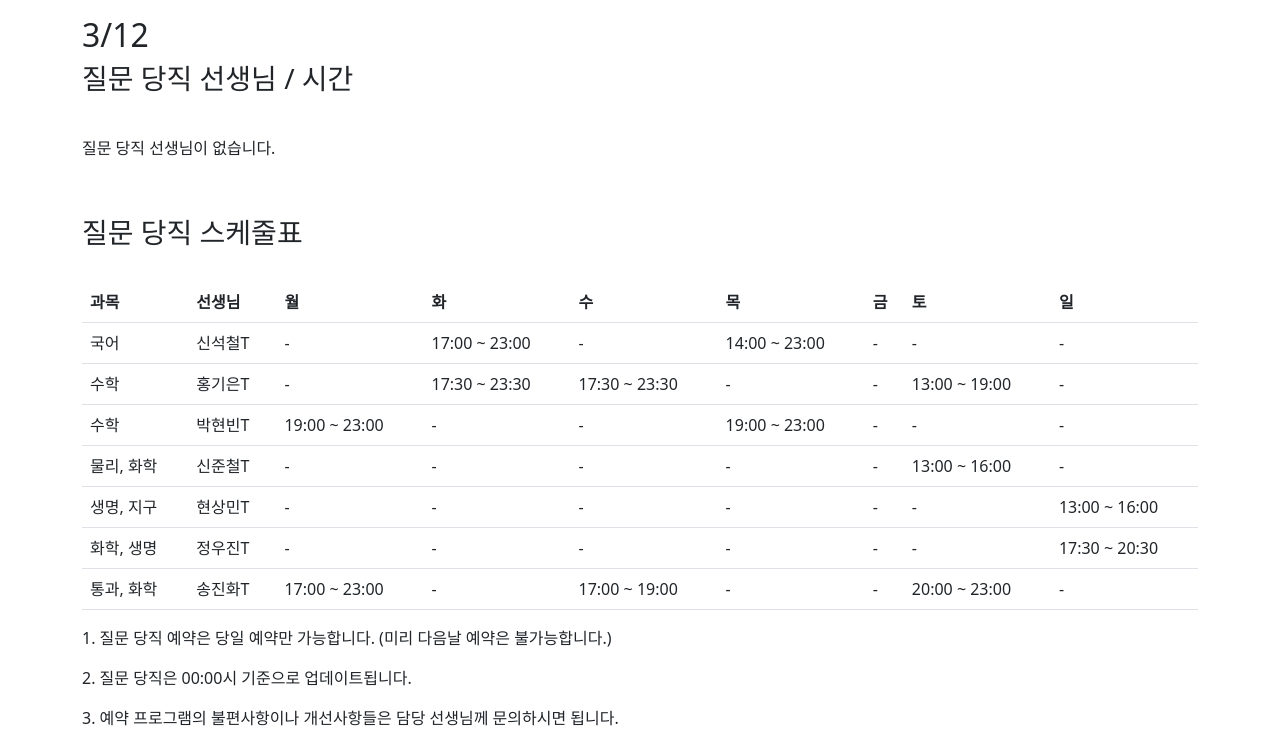
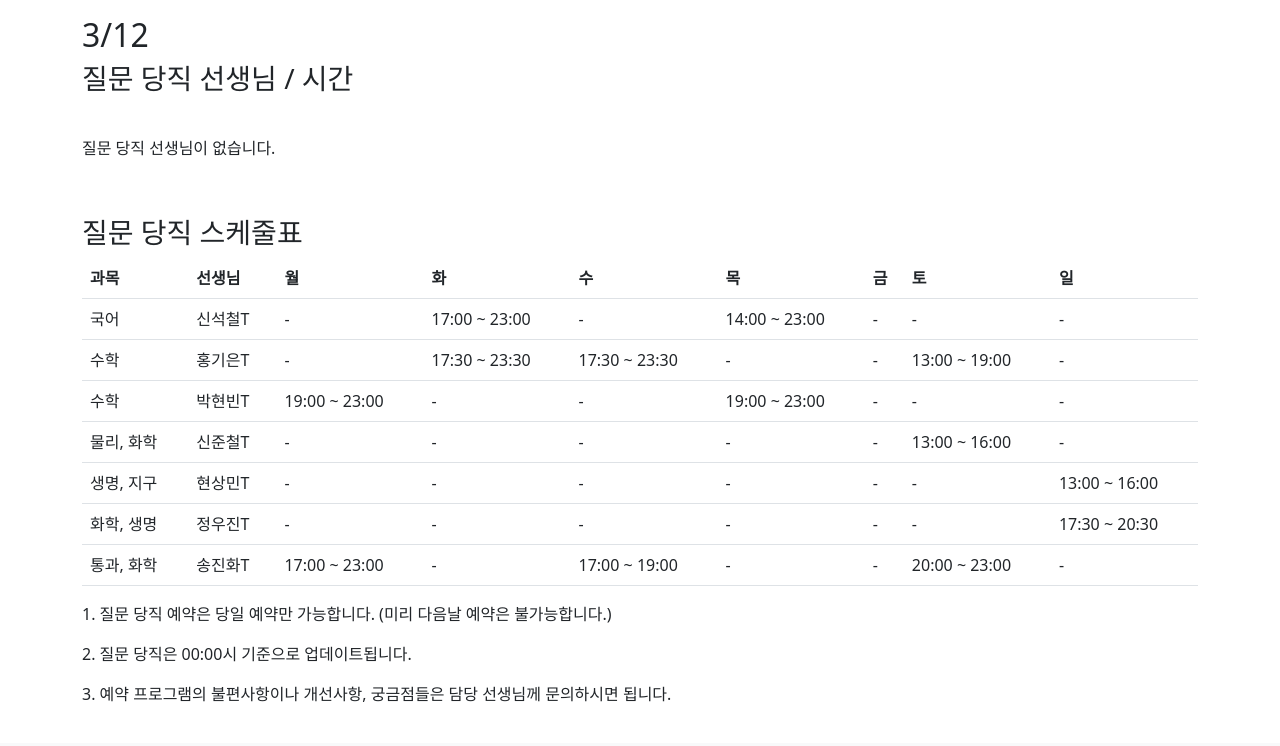
Before and after one commit to jyoooonh/thepremiumgsw, a Django app: page / in a window 1280 px wide. Shown: the part 57-803 px from the top of the page. After the commit the page ends 759 px from the top, so only its background shows below. Run offline with Django 4.2, Linux system fonts and the light colour scheme; data that the repository does not hold is empty; some libraries are stand-ins or nearby versions.

Commit message:
chore/html 공지사항 수정

```diff
--- a/templates/qna.html
+++ b/templates/qna.html
@@ -32,7 +32,7 @@
 		</table>
 	</br>
 		<h3> 질문 당직 스케줄표 </h3>
-	</br>
+
 			<table style="border:1px 단색 검정" text_align="center" class="table">
 				<th> 과목 </th>
 				<th> 선생님 </th>
@@ -123,7 +123,7 @@
 		</table>
 		<p>1. 질문 당직 예약은 당일 예약만 가능합니다. (미리 다음날 예약은 불가능합니다.)</p>
 		<p>2. 질문 당직은 00:00시 기준으로 업데이트됩니다. </p>
-		<p>3. 예약 프로그램의 불편사항이나 개선사항들은 담당 선생님께 문의하시면 됩니다.
+		<p>3. 예약 프로그램의 불편사항이나 개선사항, 궁금점들은 담당 선생님께 문의하시면 됩니다.</p>
 </div>
 
 {% endblock %}
```
